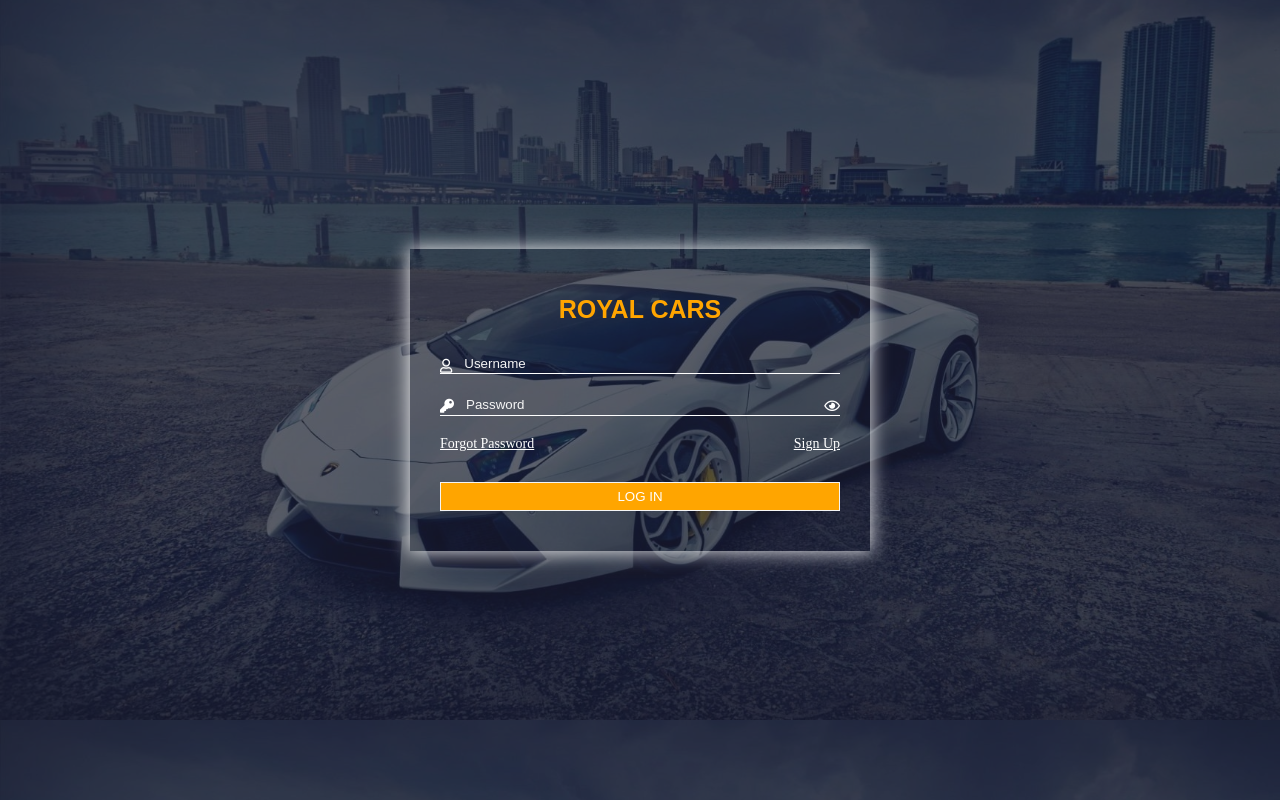
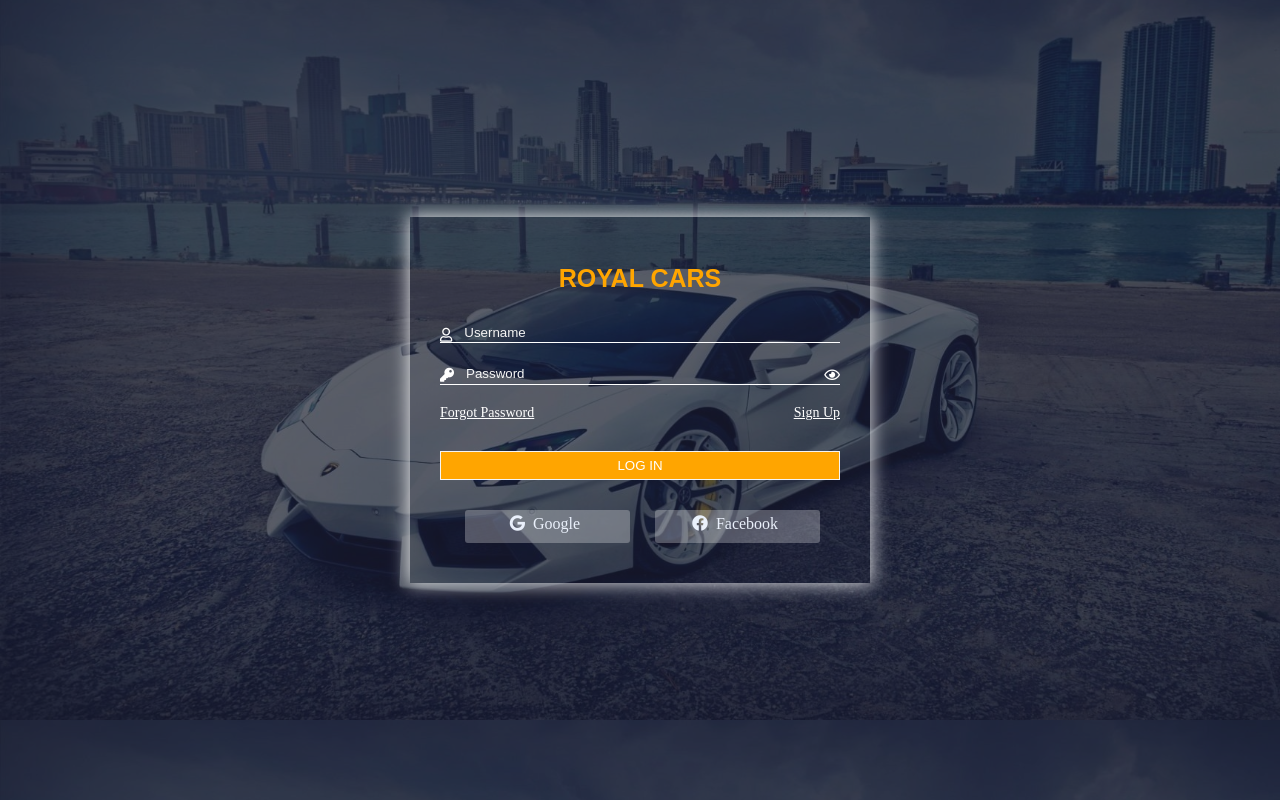
Before and after one commit to B1uekt/DAPHP, a PHP site: page /Login.php in a window 1280 px wide. Run offline with PHP 8.4, Linux system fonts and the light colour scheme; some libraries are stand-ins or nearby versions.

Commit message:
update Login.php

```diff
--- a/Login.php
+++ b/Login.php
@@ -6,7 +6,31 @@
     <meta name="viewport" content="width=device-width, initial-scale=1.0">
     <link rel="stylesheet" href="css/app.css">
     <link rel="stylesheet" href="https://pro.fontawesome.com/releases/v5.10.0/css/all.css">
-
+    <style>
+    .social{
+        margin-top: 30px;
+        margin-left: 25px;
+        display: flex;
+    }
+    .social div{
+        background: red;
+        width: 150px;
+        border-radius: 3px;
+        padding: 5px 10px 10px 5px;
+        background-color: rgba(255,255,255,0.27);
+        color: #eaf0fb;
+        text-align: center;
+    }
+    .social div:hover{
+        background-color: rgba(255,255,255,0.47);
+    }
+    .social .fb{
+        margin-left: 25px;
+    }
+    .social i{
+        margin-right: 4px;
+    }
+    </style>
     <title>Form login</title>
 </head>
 <body style="margin: 0;">
@@ -34,6 +58,11 @@
                     </div>
                 </div>
                 <input type="submit" name ="submit" value="Log In" class="form-submit">
+
+                <div class="social">
+                    <div class="go"><i class="fab fa-google"></i>  Google</div>
+                    <div class="fb"><i class="fab fa-facebook"></i>  Facebook</div>
+                </div>
             </form>
         </div>
     </div>
```
